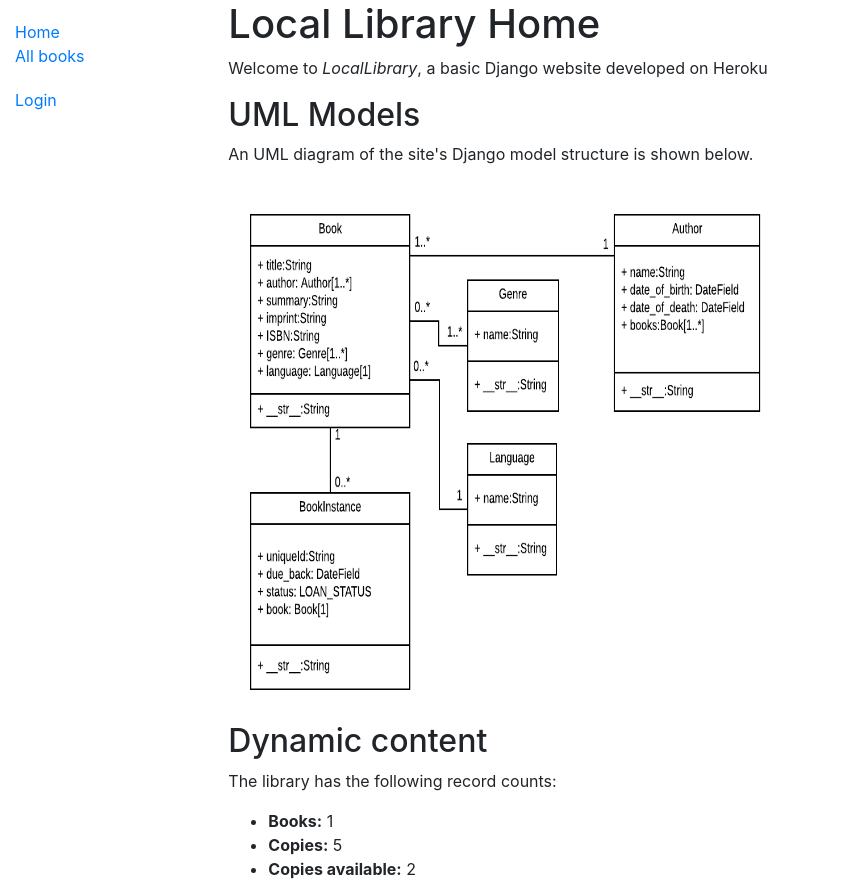
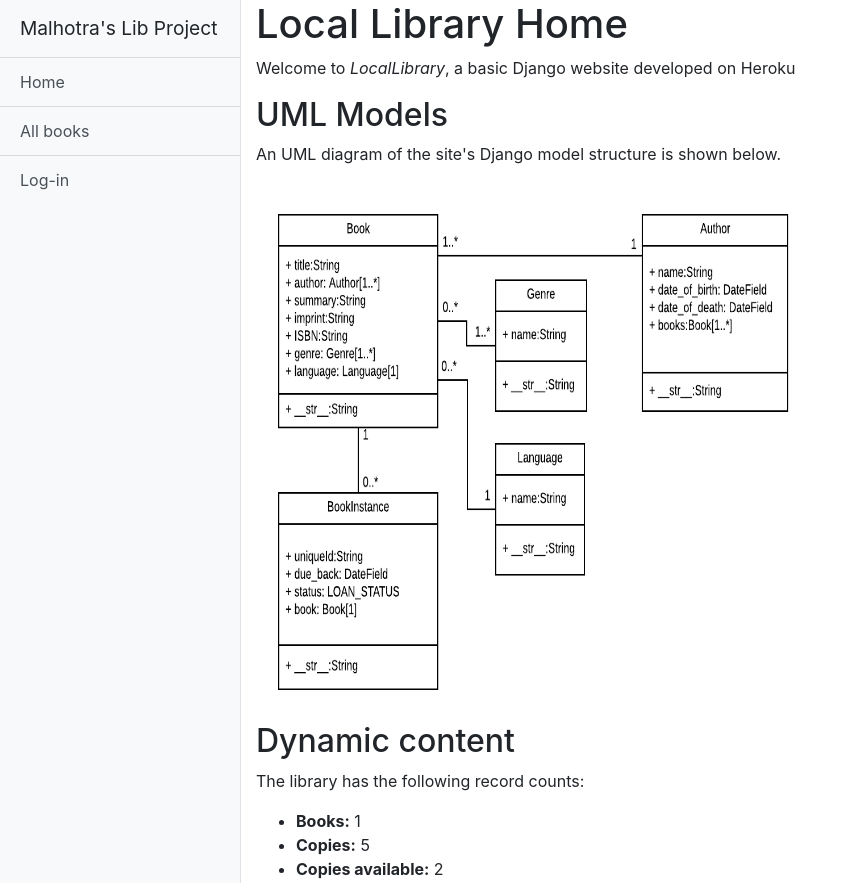
Before and after one commit to addhyanmalhotra/IRIS_191CS202_1_Django, a Django app: page / in a window 1280 px wide. Shown: the top 883 px of the page, without its empty margins (0-858 px from the left). Run offline with Django 3.2, Linux system fonts and the light colour scheme; data comes from the database, SQL or seed files in the repository; both versions use the stored data as it was after the commit; some libraries are stand-ins or nearby versions.

Commit message:
CSS Updates changes to nav bar

```diff
--- a/lms/static/css/styles.css
+++ b/lms/static/css/styles.css
@@ -3,3 +3,48 @@
     padding: 0;
     list-style: none;
 }
+
+ #wrapper {
+    overflow-x: hidden;
+ }
+
+#sidebar-wrapper {
+  min-height: 100vh;
+  margin-left: -15rem;
+  -webkit-transition: margin .25s ease-out;
+  -moz-transition: margin .25s ease-out;
+  -o-transition: margin .25s ease-out;
+  transition: margin .25s ease-out;
+}
+
+#sidebar-wrapper .sidebar-heading {
+  padding: 0.875rem 1.25rem;
+  font-size: 1.2rem;
+}
+
+#sidebar-wrapper .list-group {
+  width: 15rem;
+}
+
+#page-content-wrapper {
+  min-width: 100vw;
+}
+
+#wrapper.toggled #sidebar-wrapper {
+  margin-left: 0;
+}
+
+@media (min-width: 768px) {
+  #sidebar-wrapper {
+    margin-left: 0;
+  }
+
+  #page-content-wrapper {
+    min-width: 0;
+    width: 100%;
+  }
+
+  #wrapper.toggled #sidebar-wrapper {
+    margin-left: -15rem;
+  }
+}
--- a/lms/templates/base_generic.html
+++ b/lms/templates/base_generic.html
@@ -15,32 +15,29 @@
     <link rel="stylesheet" href="{% static 'css/styles.css' %}">
 </head>
 <body>
-
+<div class="d-flex" id="wrapper">
+    <!-- Sidebar -->
+    <div class="bg-light border-right" id="sidebar-wrapper">
+        {% block sidebar %}
+        <div class="sidebar-heading">Malhotra's Lib Project</div>
+        <div class="list-group list-group-flush">
+            <a href="{% url 'index' %}" class="list-group-item list-group-item-action bg-light">Home</a>
+            <a href="{% url 'books' %}" class="list-group-item list-group-item-action bg-light">All books</a>
+            {% if user.is_authenticated %}
+                <a class="list-group-item bg-light">User: {{ user.get_username }}</a>
+                <a href="{% url 'my-borrowed' %}" class="list-group-item list-group-item-action bg-light">My Borrowed</a>
+                <a href="{% url 'my-requests' %}" class="list-group-item list-group-item-action bg-light">My Requests</a>
+                <a href="{% url 'logout' %}" class="list-group-item list-group-item-action bg-light">Logout</a>
+            {% else %}
+                <a href="{% url 'login' %}" class="list-group-item list-group-item-action bg-light">Log-in</a>
+            {% endif %}
+        </div>
+        {% endblock %}
+    </div>
+    <div id="page-content-wrapper">
         <div class="container-fluid">
 
             <div class="row">
-        <div class="col-sm-2">
-            {% block sidebar %}
-                <ul class="sidebar-nav">
-                    <li><a href="{% url 'index' %}">Home</a></li>
-                    <li><a href="{% url 'books' %}">All books</a></li>
-                </ul>
-
-                <ul class="sidebar-nav">
-                    {% if user.is_authenticated %}
-                        <li>User: {{ user.get_username }}</li>
-                        <li><a href="{% url 'my-borrowed' %}">My Borrowed</a></li>
-                        <li><a href="{% url 'my-requests' %}">My Requests</a></li>
-                        <li><a href="{% url 'logout' %}?next={{ request.path }}">Logout</a></li>
-                    {% else %}
-                        <li><a href="{% url 'login' %}?next={{ request.path }}">Login</a></li>
-                    {% endif %}
-                </ul>
-
-
-
-            {% endblock %}
-        </div>
                 <div class="col-sm-10 ">
                     {% block content %}{% endblock %}
 
@@ -67,5 +64,7 @@
             </div>
 
         </div>
+    </div>
+</div>
 </body>
 </html>
```
Also changed, not shown: db.sqlite3. Lines whose indentation alone changed are shown as unchanged.
